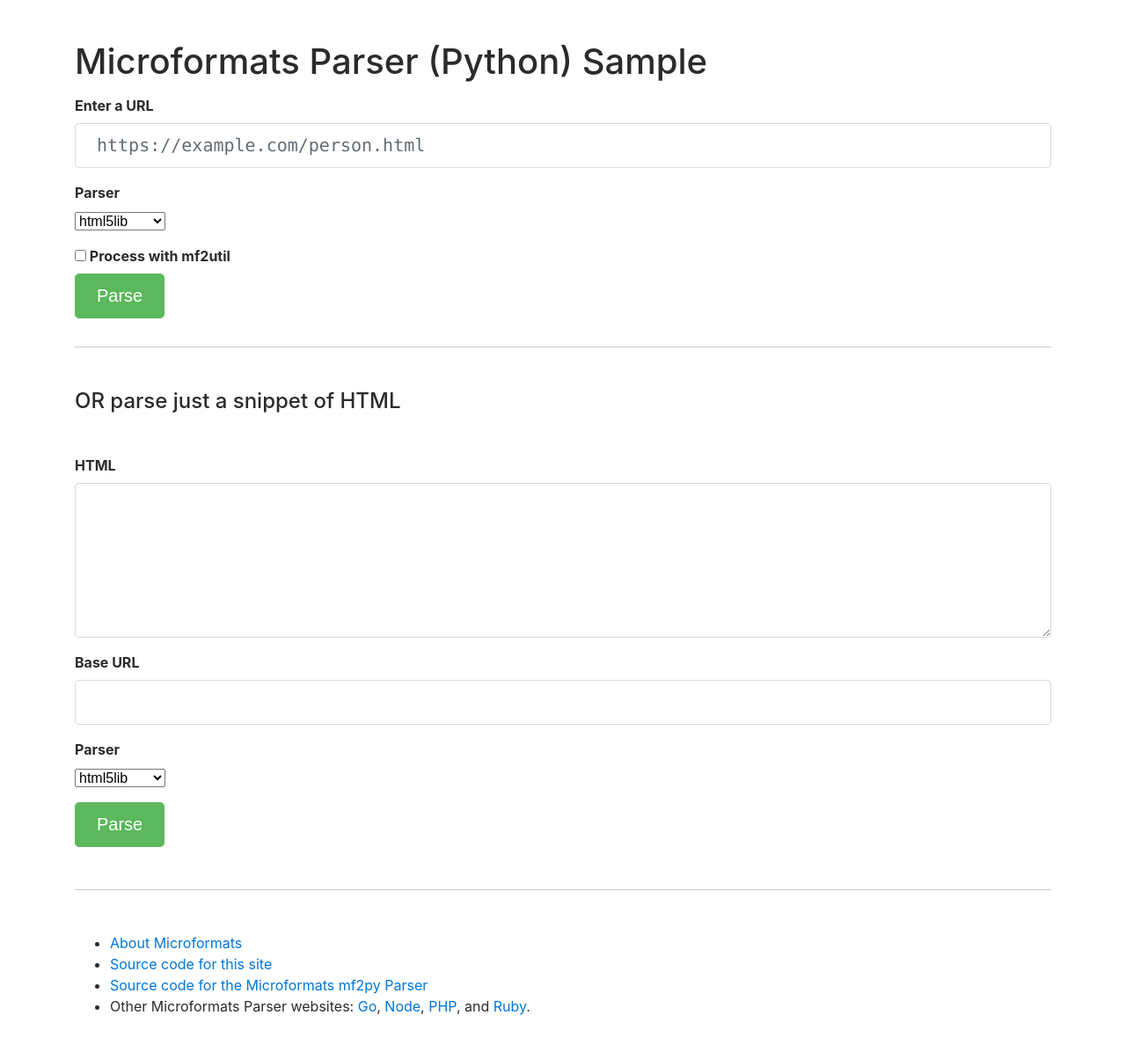
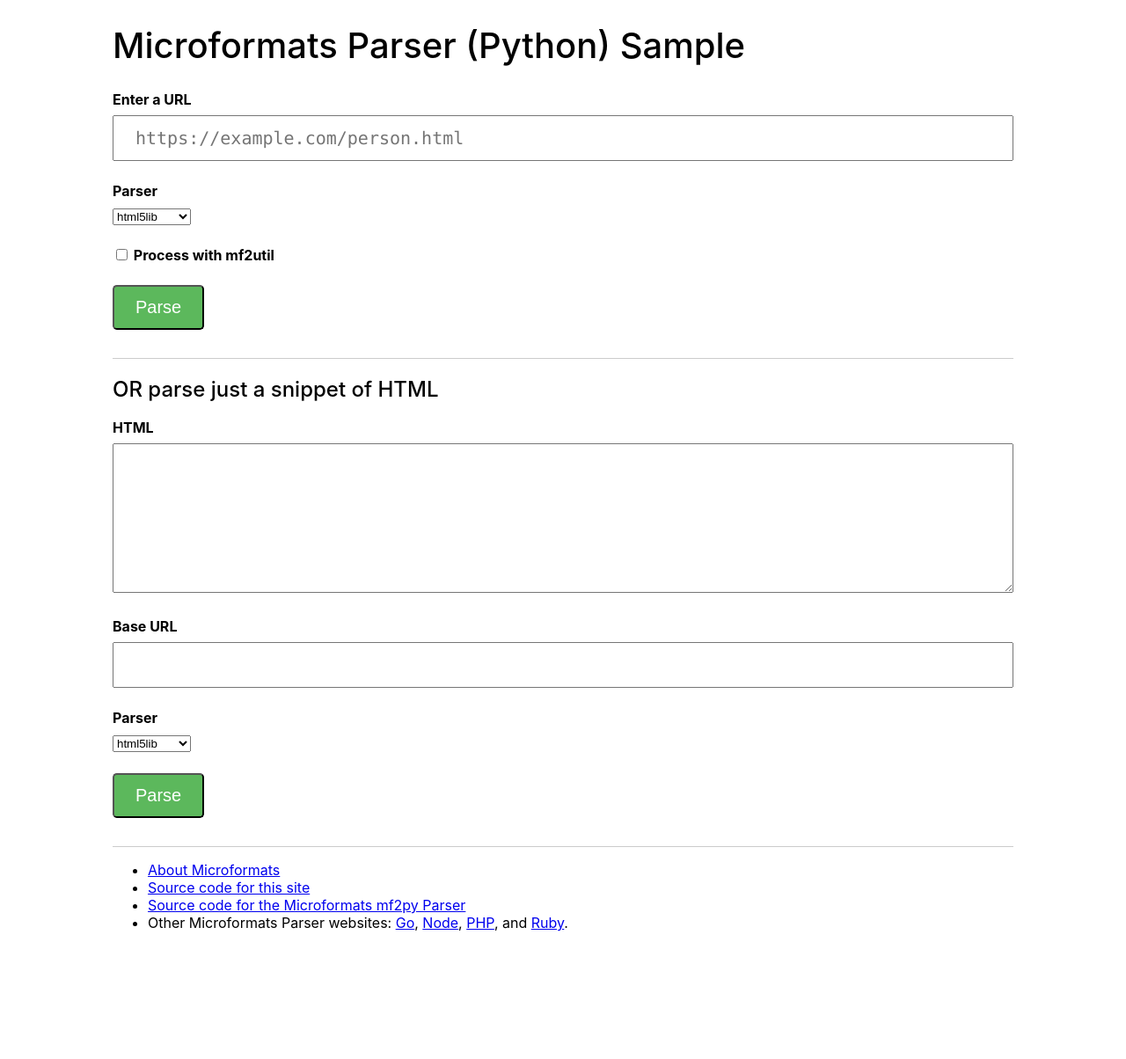
Before and after one commit to microformats/microformats-parser-website-python, a Flask app: template templates/index.jinja2 in a window 1280 px wide. Shown: the whole page at 88% size. After the commit the page ends 1059 px from the top, so only its background shows below. Run offline with Flask 2, Linux system fonts and the light colour scheme; the template is opened without the code that fills it: most values are stand-ins (such as "Sample title", 1, 10 or a date in 2020); parts of the project's set-up code (start-up, migrations or seed data) failed here and were passed over; some libraries are stand-ins or nearby versions.

Commit message:
Removes bootstrap css

```diff
--- a/templates/index.jinja2
+++ b/templates/index.jinja2
@@ -6,28 +6,61 @@
 
   <title>Python Microformats Parser</title>
 
-  <link rel="stylesheet" href="https://maxcdn.bootstrapcdn.com/bootstrap/4.0.0-alpha.6/css/bootstrap.min.css" integrity="sha384-rwoIResjU2yc3z8GV/NPeZWAv56rSmLldC3R/AZzGRnGxQQKnKkoFVhFQhNUwEyJ" crossorigin="anonymous">
   <style>
+
+    body {
+      font-family: -apple-system, system-ui, BlinkMacSystemFont, "Segoe UI", Roboto, "Helvetica Neue", Arial, sans-serif;
+    }
+
+    @media screen and (min-width: 35em) {
+      body {
+        margin-left: 10%;
+        margin-right: 10%;
+      }
+    }
+
+    h1,
+    h2 {
+      font-weight: 500;
+    }
+
+    h1 {
+      font-size: 2.5rem;
+    }
 
     section {
       border-bottom: 1px solid #ccc;
+      padding-bottom: 2em;
     }
 
-    section:first-child {
-      padding-bottom: 2em;
+    form > p {
+      margin-bottom: 1.5em;
     }
 
     form label {
       font-weight: bold;
       display: block;
+      margin-bottom: 0.5em;
     }
 
     form textarea,
     form input[type=url] {
+      box-sizing: border-box;
       font-family: "SF Mono", Menlo, Monaco, Consolas, "Liberation Mono", "Courier New", monospace;
+      font-size: 1.25rem;
+    	padding: 0.75rem 1.5rem;
+      width: 100%;
     }
 
-    form .form-control:disabled {
+    button {
+	    color: rgb(255, 255, 255);
+	    background-color: rgb(92, 184, 92);
+      font-size: 1.25rem;
+      padding: 0.75rem 1.5rem;
+      border-radius: 0.3rem;
+    }
+
+    form :disabled {
       cursor: default;
       background: #efefef;
       color: black;
@@ -42,31 +75,25 @@
       font-size: 0.7em;
     }
 
-    /* disable bootstrap animations */
-    .form-control, .btn {
-      transition: none;
-    }
   </style>
   <link rel="icon" href="favicon.ico" type="image/x-icon">
 </head>
 
 <body>
 
-  <h1 class="container mt-5 mb-3">
-    Microformats Parser (Python) {{ mf2py_version }}
-  </h1>
+  <h1>Microformats Parser (Python) {{ mf2py_version }}</h1>
 
-  <main id="mf2" class="container">
+  <main>
 
     <section>
 
       <form action="/" accept-charset="UTF-8" method="get">
-        <p class="form-group">
+        <p>
           <label for="url">Enter a URL</label>
-          <input required id="url" class="form-control form-control-lg" type="url" name="url" placeholder="https://example.com/person.html" />
+          <input required id="url" type="url" name="url" placeholder="https://example.com/person.html">
         </p>
 
-        <p class="form-group">
+        <p>
           <label for="parser">Parser</label>
           <select id="parser" name="parser">
             <option>html5lib</option>
@@ -75,34 +102,34 @@
           </select>
         </p>
 
-        <p class="form-check">
-          <label title="mf2util interprets certain post types (currently h-entry and h-event) and returns a normalized result" class="form-check-label" for="util">
+        <p>
+          <label title="mf2util interprets certain post types (currently h-entry and h-event) and returns a normalized result" for="util">
             <input id="util" name="util" class="form-check-input" type="checkbox" value="true">
             Process with mf2util
           </label>
         </p>
 
-        <button type="submit" class="btn btn-lg btn-success">Parse</button>
+        <button type="submit">Parse</button>
       </form>
 
     </section>
 
     <section>
 
-      <h2 class="h4 my-5">OR parse just a snippet of HTML</h2>
+      <h2>OR parse just a snippet of HTML</h2>
 
-      <form method="post" action="/" class="mb-5">
-        <p class="form-group">
+      <form method="post" action="/">
+        <p>
           <label for="doc">HTML</label>
-          <textarea required id="doc" name="doc" rows="6" class="form-control form-control-lg"></textarea>
+          <textarea required id="doc" name="doc" rows="6"></textarea>
         </p>
 
-        <p class="form-group">
+        <p>
           <label for="url">Base URL</label>
-          <input id="url" name="url" type="url" class="form-control form-control-lg" />
+          <input id="url" name="url" type="url">
         </p>
 
-        <p class="form-group">
+        <p>
           <label for="parser">Parser</label>
           <select id="parser" name="parser">
             <option>html5lib</option>
@@ -111,14 +138,14 @@
           </select>
         </p>
 
-        <button type="submit" class="btn btn-lg btn-success">Parse</button>
+        <button type="submit">Parse</button>
       </form>
 
     </section>
 
   </main>
 
-  <footer class="container my-5">
+  <footer>
     <ul>
       <li><a href="https://microformats.io">About Microformats</a></li>
       <li><a href="https://github.com/microformats/microformats-parser-website-python">Source code for this site</a></li>
```
